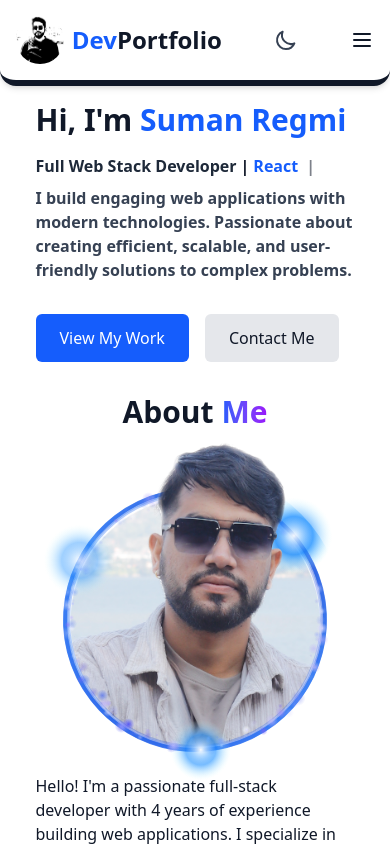
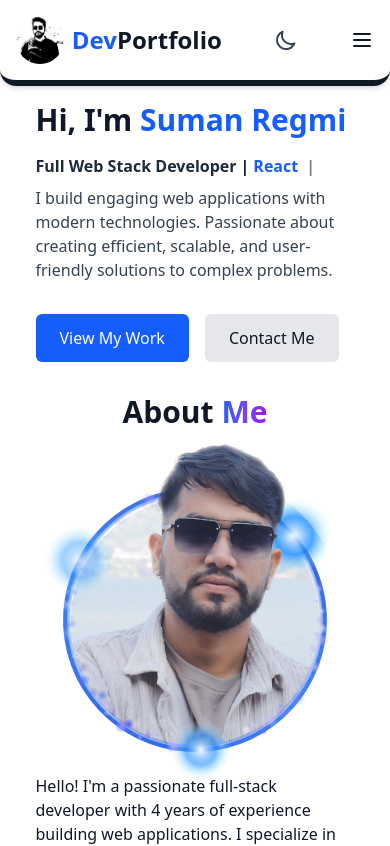
Before and after one commit to SumaniqueCode/SumaniqueCode, a React (Vite) app: page /home in a window 390 px wide. Shown: the top 846 px of the page. Built offline with nearby package versions, Linux system fonts and the light colour scheme.

Commit message:
Responsive UI fix

```diff
--- a/src/portfolio/components/Hero.tsx
+++ b/src/portfolio/components/Hero.tsx
@@ -59,7 +59,7 @@ const Hero = ({ darkMode, setActiveSection }: heroProps) => {
                     <span className={`${darkMode ? 'text-blue-400' : 'text-blue-600'} ml-1`}>{displayText} </span>
                     <span className="inline-block font-extrabold animate-pulse ml-1">|</span>
                 </h2>
-                <p  style={{ animation: 'fadeInUp 0.5s ease-out' }} className={`${darkMode ? 'text-white' : 'text-gray-700'} font-semibold text-md md:text-lg lg:text-xl mb-8 max-w-2xl`}>
+                <p  style={{ animation: 'fadeInUp 0.5s ease-out' }} className={`${darkMode ? 'text-white' : 'text-gray-700'} md:font-semibold text-md md:text-lg lg:text-xl mb-8 max-w-2xl`}>
                     I build engaging web applications with modern technologies. Passionate about creating
                     efficient, scalable, and user-friendly solutions to complex problems.
                 </p>
```
